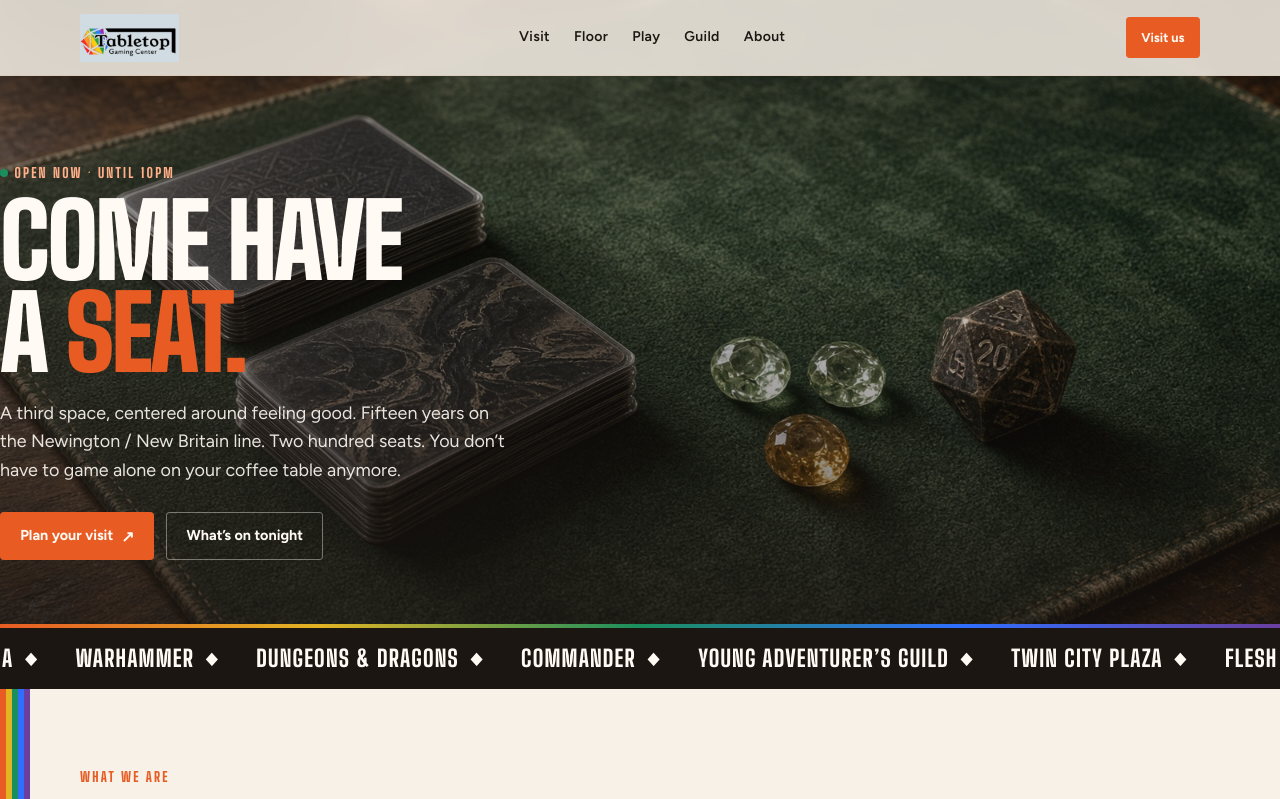
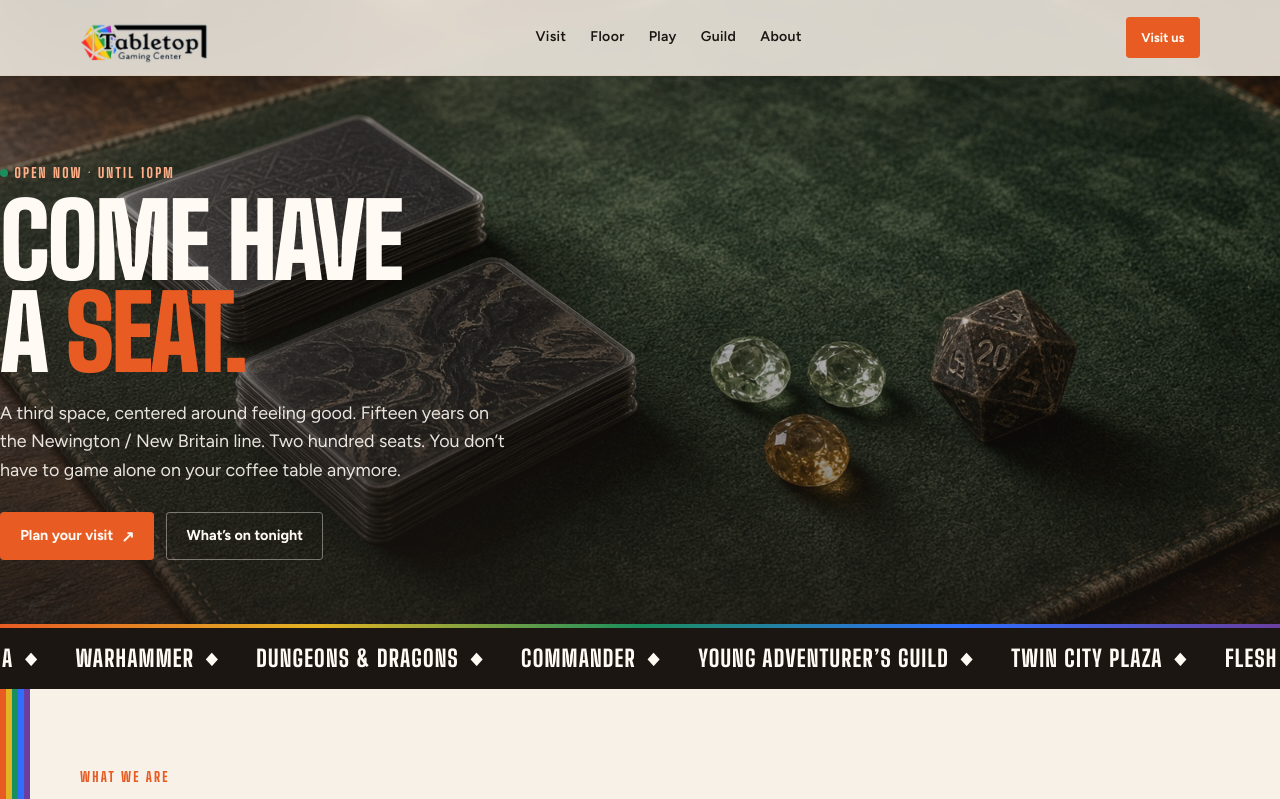
Before and after one commit to VoidcallerOC/Table-Top, a React (Vite) app: page / in a window 1280 px wide. Shown: the top 799 px of the page. Built offline with nearby package versions, Linux system fonts and the light colour scheme.

Commit message:
Make header logo transparent and larger

```diff
--- a/client/src/components/site-chrome.tsx
+++ b/client/src/components/site-chrome.tsx
@@ -9,9 +9,9 @@ function Brand() {
       <img
         src="/images/tgc-logo.png"
         alt="Tabletop Gaming Center"
-        width={156}
-        height={76}
-        className="h-11 w-auto shrink-0 object-contain md:h-12"
+        width={312}
+        height={152}
+        className="h-14 w-auto shrink-0 object-contain md:h-16"
       />
     </Link>
   );
```
Also changed, not shown: public/images/tgc-logo.png.
